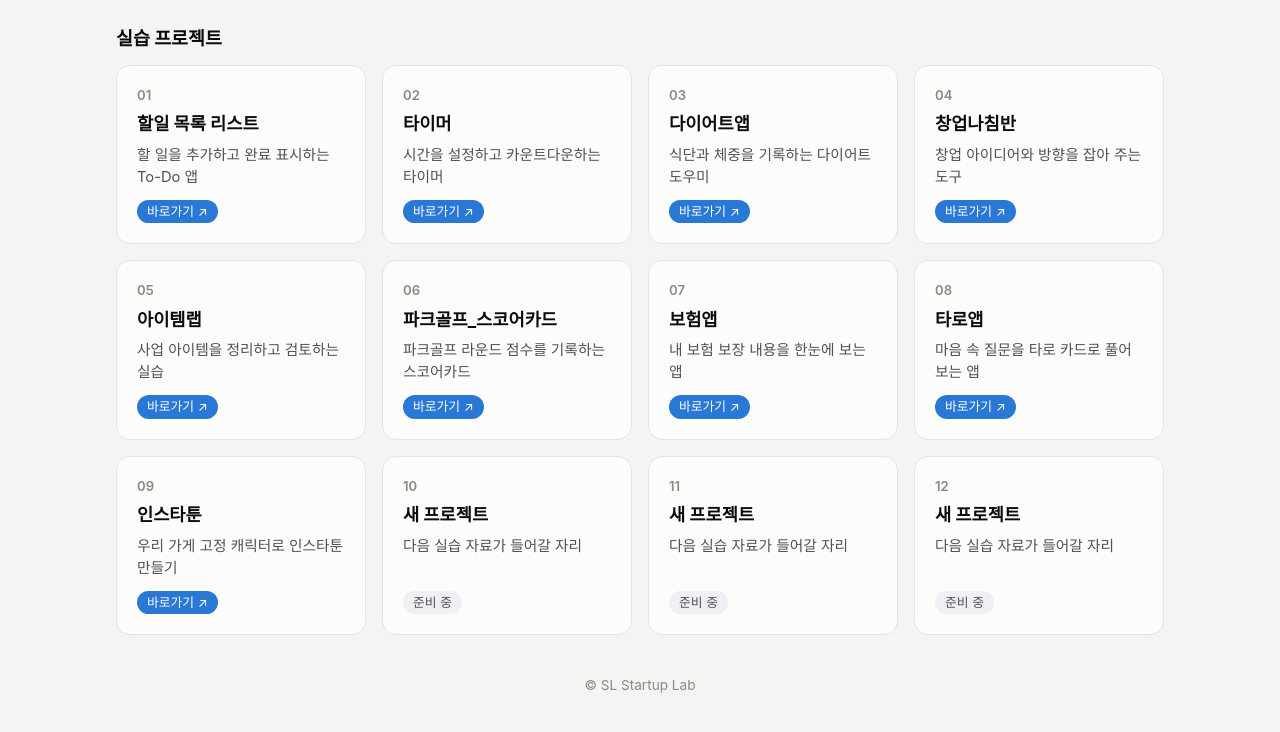
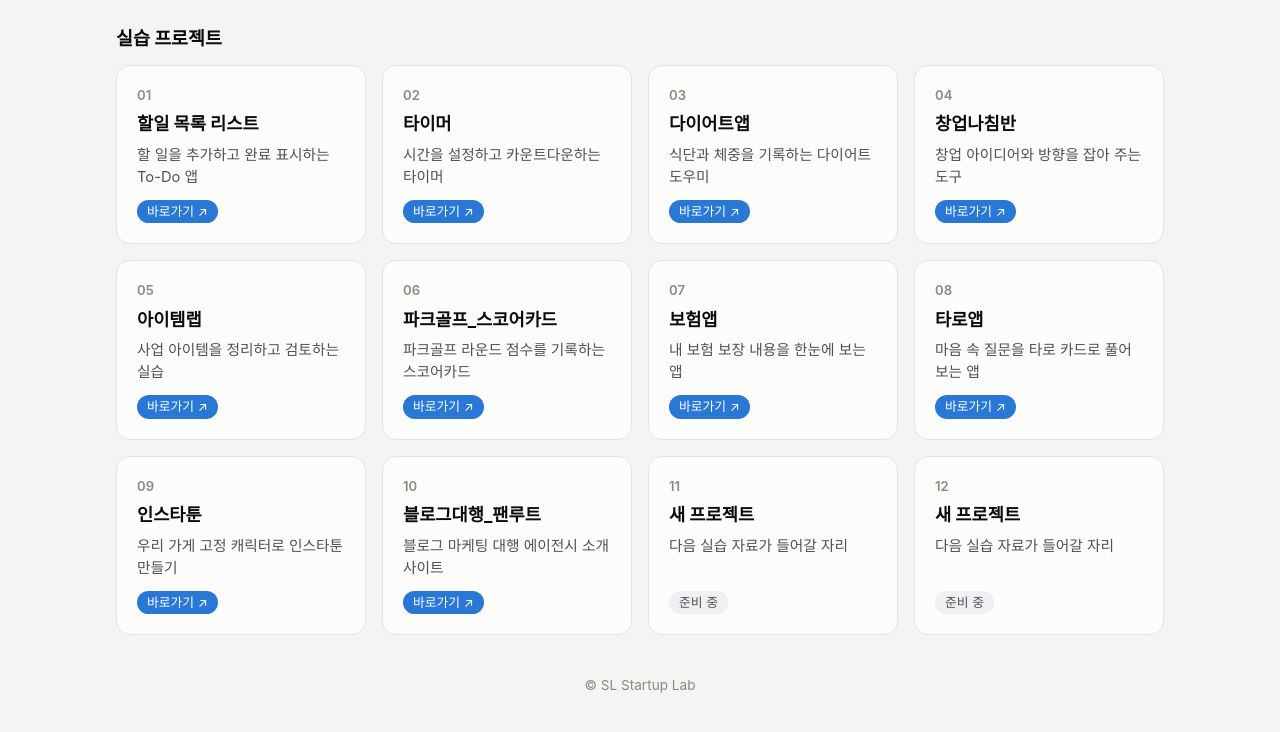
Before and after one commit to sl-startup-lab/sl-startup-lab.github.io, a plain HTML site: page index.html in a window 1280 px wide. Shown: the part 974-1706 px from the top of the page. Drawn offline with nearby package versions, Linux system fonts and the light colour scheme.

Commit message:
Link card 10 to penroot blog agency site
Co-Authored-By: Claude Opus 5.5 <noreply@anthropic.com>

```diff
--- a/index.html
+++ b/index.html
@@ -290,12 +290,12 @@
       </a>
     </li>
     <li>
-      <div class="card disabled" aria-disabled="true">
+      <a class="card" href="https://imssam2026-star.github.io/penroot/" target="_blank" rel="noopener">
         <span class="num">10</span>
-        <h3>새 프로젝트</h3>
-        <p>다음 실습 자료가 들어갈 자리</p>
-        <span class="badge">준비 중</span>
-      </div>
+        <h3>블로그대행_팬루트</h3>
+        <p>블로그 마케팅 대행 에이전시 소개 사이트</p>
+        <span class="badge live">바로가기 ↗</span>
+      </a>
     </li>
     <li>
       <div class="card disabled" aria-disabled="true">
@@ -326,7 +326,7 @@
    ===================================================================== */
 const DASHBOARD = {
   stats: [
-    { label: '연결된 프로젝트', value: 9, unit: '/ 12', note: '나머지 3개 준비 중' },
+    { label: '연결된 프로젝트', value: 10, unit: '/ 12', note: '나머지 2개 준비 중' },
     { label: '이번 주 학습 시간', value: 12.5, unit: '시간', note: '지난주보다', change: '+2.0시간' },
     { label: '연속 학습', value: 7, unit: '일', note: '최고 기록 12일' },
     { label: '이번 달 커밋', value: 48, unit: '회', note: '지난달보다', change: '+15회' },
```
